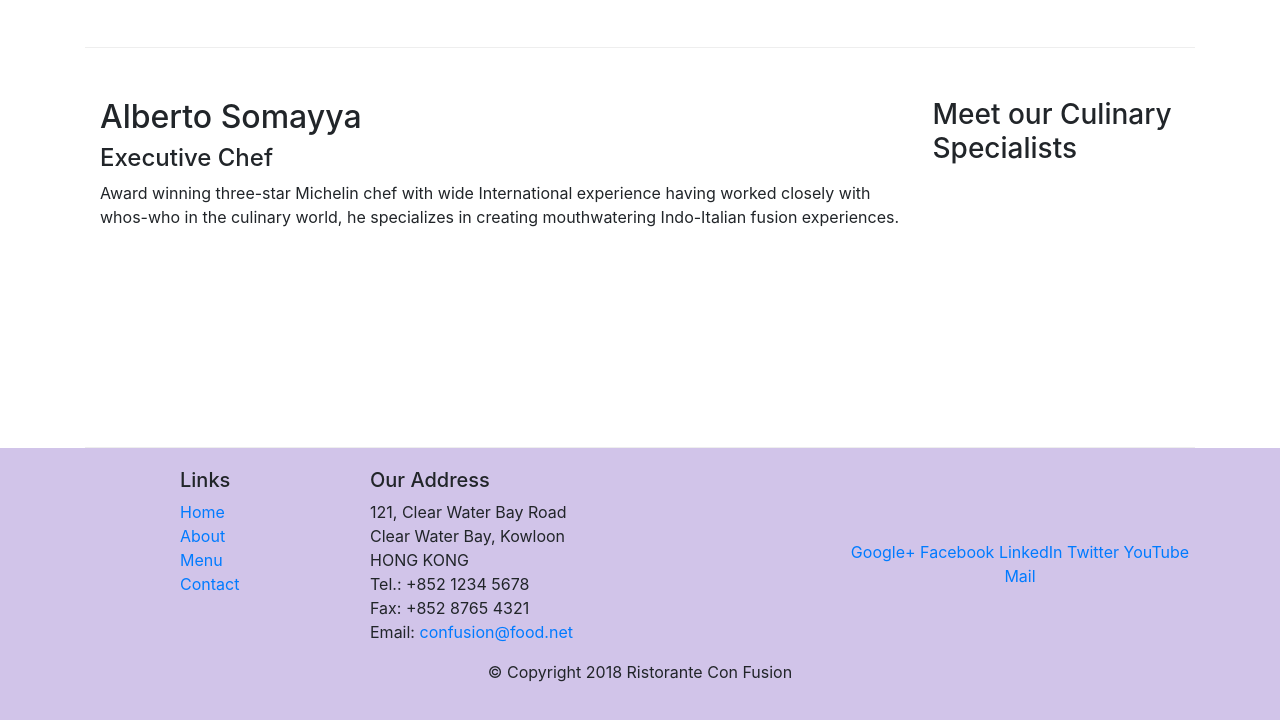
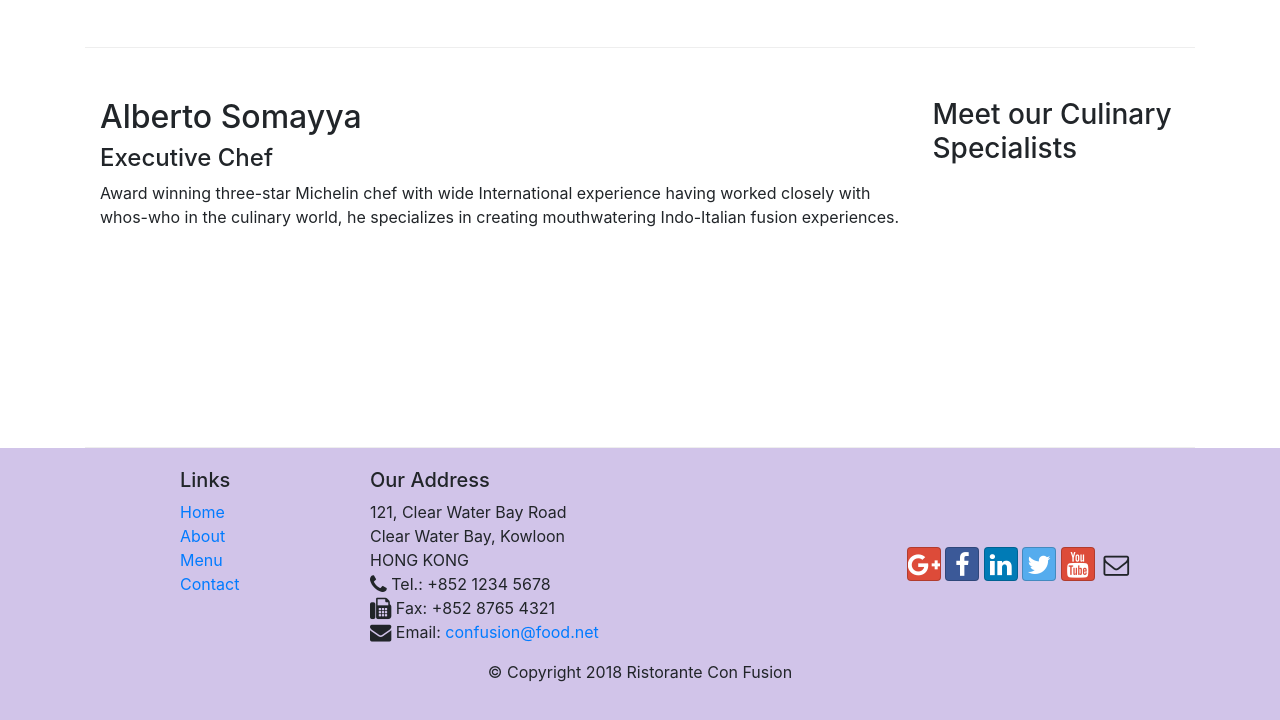
Before and after one commit to ifrahsaleem/frontendUI, a website: page index.html in a window 1280 px wide. Shown: the part 1086-1806 px from the top of the page. Drawn offline with nearby package versions, Linux system fonts and the light colour scheme.

Commit message:
Icon Fonts

```diff
--- a/index.html
+++ b/index.html
@@ -9,6 +9,8 @@
 
     <!-- Bootstrap CSS -->
     <link rel="stylesheet" href="node_modules/bootstrap/dist/css/bootstrap.min.css">
+    <link rel="stylesheet" href="node_modules/font-awesome/css/font-awesome.min.css">
+    <link rel="stylesheet" href="node_modules/bootstrap-social/bootstrap-social.css">
     <link href="css/styles.css" rel="stylesheet">
     <title>Ristorante Con Fusion</title>
 </head>
@@ -22,10 +24,10 @@
             <a class="navbar-brand mr-auto" href="#">Ristorante Con Fusion</a>
             <div class="collapse navbar-collapse" id="Navbar">
                 <ul class="navbar-nav mr-auto">
-                    <li class="nav-item active"><a class="nav-link" href="#">Home</a></li>
-                    <li class="nav-item"><a class="nav-link" href="./aboutus.html">About</a></li>
-                    <li class="nav-item"><a class="nav-link" href="#">Menu</a></li>
-                    <li class="nav-item"><a class="nav-link" href="#">Contact</a></li>
+                    <li class="nav-item active"><a class="nav-link" href="#"><span class="fa fa-home fa-lg"></span> Home</a></li>
+                    <li class="nav-item"><a class="nav-link" href="./aboutus.html"><span class="fa fa-info fa-lg"></span> About</a></li>
+                    <li class="nav-item"><a class="nav-link" href="#"><span class="fa fa-list fa-lg"></span> Menu</a></li>
+                    <li class="nav-item"><a class="nav-link" href="#"><span class="fa fa-address-card fa-lg"></span> Contact</a></li>
                 </ul>
             </div>
         </div>
@@ -97,19 +99,19 @@
 		              121, Clear Water Bay Road<br>
 		              Clear Water Bay, Kowloon<br>
 		              HONG KONG<br>
-		              Tel.: +852 1234 5678<br>
-		              Fax: +852 8765 4321<br>
-		              Email: <a href="mailto:confusion@food.net">confusion@food.net</a>
+		              <span class="fa fa-phone fa-lg"></span> Tel.: +852 1234 5678<br>
+		              <span class="fa fa-fax fa-lg"></span> Fax: +852 8765 4321<br>
+		              <span class="fa fa-envelope fa-lg"></span> Email: <a href="mailto:confusion@food.net">confusion@food.net</a>
 		           </address>
                 </div>
                 <div class="col-12 col-sm-4 align-self-center">
                     <div class="text-center">
-                        <a href="http://google.com/+">Google+</a>
-                        <a href="http://www.facebook.com/profile.php?id=">Facebook</a>
-                        <a href="http://www.linkedin.com/in/">LinkedIn</a>
-                        <a href="http://twitter.com/">Twitter</a>
-                        <a href="http://youtube.com/">YouTube</a>
-                        <a href="mailto:">Mail</a>
+                        <a class="btn btn-social-icon btn-google" href="http://google.com/+"><i class="fa fa-google-plus fa-lg"></i></a>
+                        <a class="btn btn-social-icon btn-facebook" href="http://www.facebook.com/profile.php?id="><i class="fa fa-facebook fa-lg"></i></a>
+                        <a class="btn btn-social-icon btn-linkedin" href="http://www.linkedin.com/in/"><i class="fa fa-linkedin fa-lg"></i></a>
+                        <a class="btn btn-social-icon btn-twitter" href="http://twitter.com/"><i class="fa fa-twitter fa-lg"></i></a>
+                        <a class="btn btn-social-icon btn-google" href="http://youtube.com/"><i class="fa fa-youtube fa-lg"></i></a>
+                        <a class="btn btn-social-icon" href="mailto:"><i class="fa fa-envelope-o fa-lg"></i></a>
                     </div>
                 </div>
            </div>
--- a/package.json
+++ b/package.json
@@ -15,6 +15,8 @@
   },
   "dependencies": {
     "bootstrap": "^4.5.0",
+    "bootstrap-social": "^5.1.1",
+    "font-awesome": "^4.7.0",
     "jquery": "^3.5.1",
     "popper.js": "^1.16.0"
   }
```
Also changed, not shown: aboutus.html (+15 -13 lines), 1 other file.
